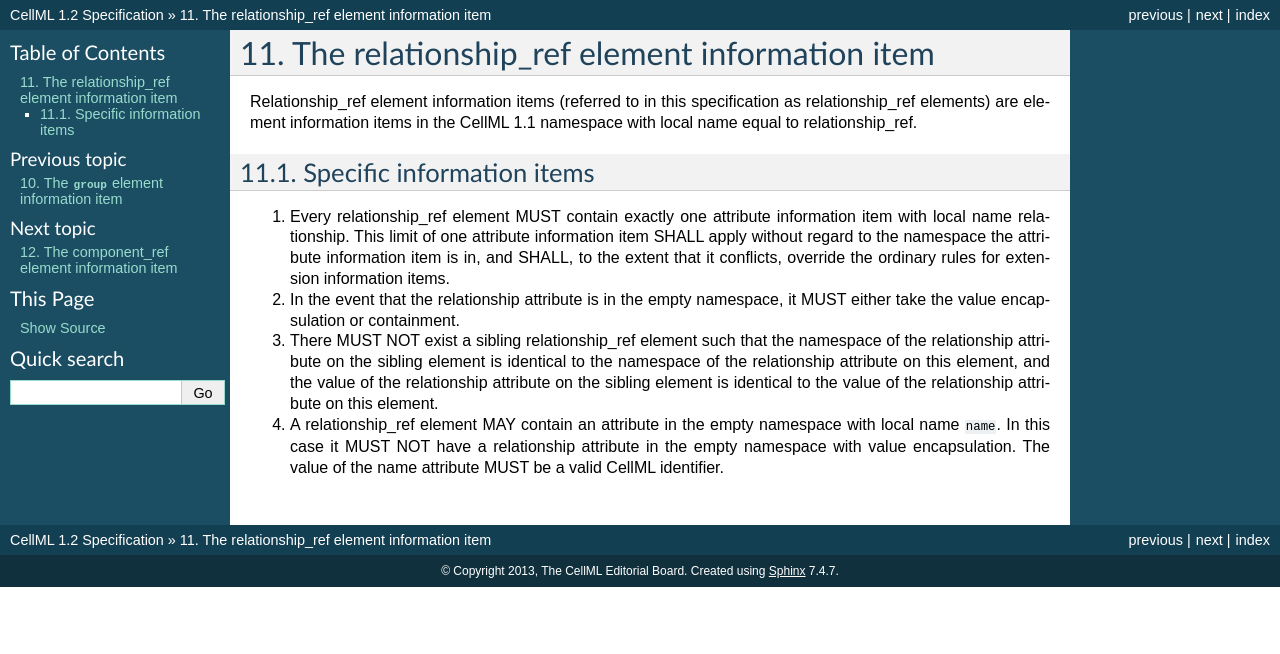
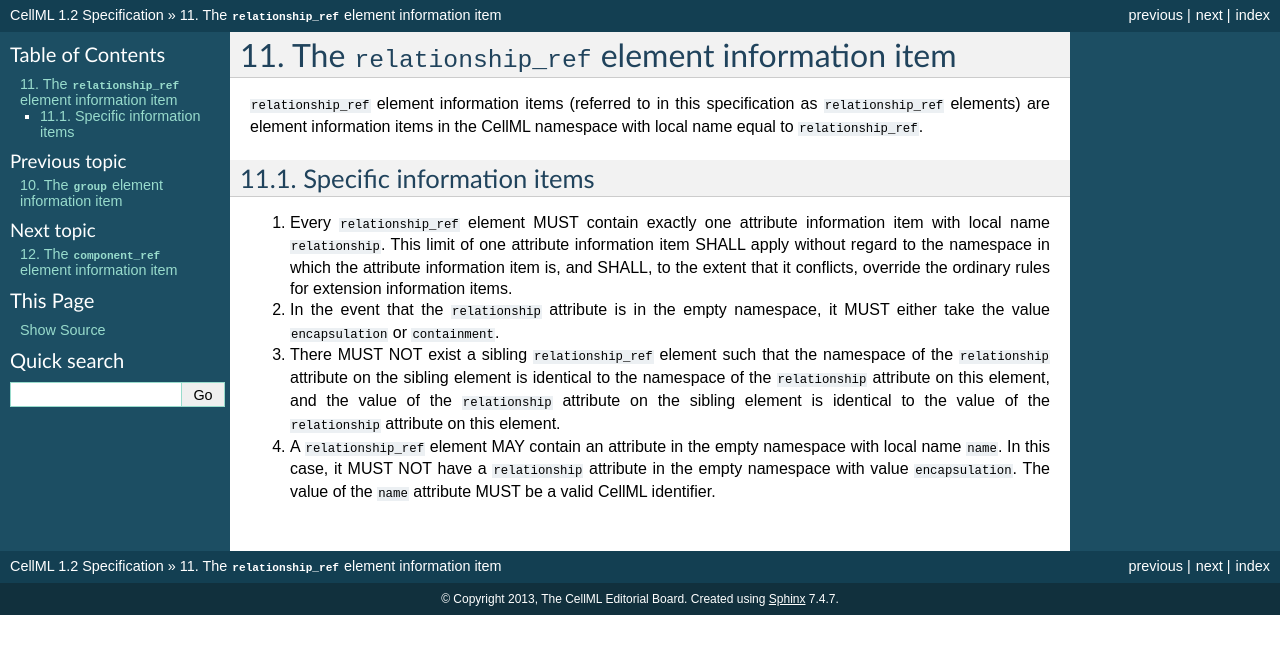
Before and after one commit to nickerso/cellml-spec-sphinx-test, a Sphinx documentation site: the page built from source/relationship-ref-element-item.rst, in a window 1280 px wide. Shown: the top 654 px of the page. Built offline with Sphinx 7.4.7, drawn with Linux system fonts in a browser that asks for light colours.

Commit message:
Some minor editing of the import, component_ref and relationship_ref elements.

```diff
--- a/source/relationship-ref-element-item.rst
+++ b/source/relationship-ref-element-item.rst
@@ -1,33 +1,31 @@
-The relationship\_ref element information item
-==============================================
+The ``relationship_ref`` element information item
+==================================================
 
-Relationship\_ref element information items (referred to in this
-specification as relationship\_ref elements) are element information
-items in the CellML 1.1 namespace with local name equal to
-relationship\_ref.
+``relationship_ref`` element information items (referred to in this
+specification as ``relationship_ref`` elements) are element information
+items in the CellML namespace with local name equal to ``relationship_ref``.
 
 Specific information items
 --------------------------
 
-1. Every relationship\_ref element MUST contain exactly one attribute
-   information item with local name relationship. This limit of one
+1. Every ``relationship_ref`` element MUST contain exactly one attribute
+   information item with local name ``relationship``. This limit of one
    attribute information item SHALL apply without regard to the
-   namespace the attribute information item is in, and SHALL, to the
+   namespace in which the attribute information item is, and SHALL, to the
    extent that it conflicts, override the ordinary rules for extension
    information items.
 
-2. In the event that the relationship attribute is in
-   the empty namespace, it MUST either take the value encapsulation or
-   containment.
+2. In the event that the ``relationship`` attribute is in the empty
+   namespace, it MUST either take the value ``encapsulation`` or ``containment``.
 
-3. There MUST NOT exist a sibling
-   relationship\_ref element such that the namespace of the relationship
-   attribute on the sibling element is identical to the namespace of the
-   relationship attribute on this element, and the value of the
-   relationship attribute on the sibling element is identical to the
-   value of the relationship attribute on this element.
+3. There MUST NOT exist a sibling ``relationship_ref`` element such that
+   the namespace of the ``relationship`` attribute on the sibling element
+   is identical to the namespace of the ``relationship`` attribute on this
+   element, and the value of the ``relationship`` attribute on the sibling
+   element is identical to the value of the ``relationship`` attribute on
+   this element.
 
-4. A relationship\_ref element MAY contain an attribute in the empty
-   namespace with local name ``name``. In this case it MUST NOT have a
-   relationship attribute in the empty namespace with value encapsulation.
-   The value of the name attribute MUST be a valid CellML identifier.
+4. A ``relationship_ref`` element MAY contain an attribute in the empty
+   namespace with local name ``name``. In this case, it MUST NOT have a
+   ``relationship`` attribute in the empty namespace with value ``encapsulation``.
+   The value of the ``name`` attribute MUST be a valid CellML identifier.
```
Also changed, not shown: source/component-ref-element-item.rst (+13 -14 lines), source/import-element-item.rst (+15 -14 lines).
